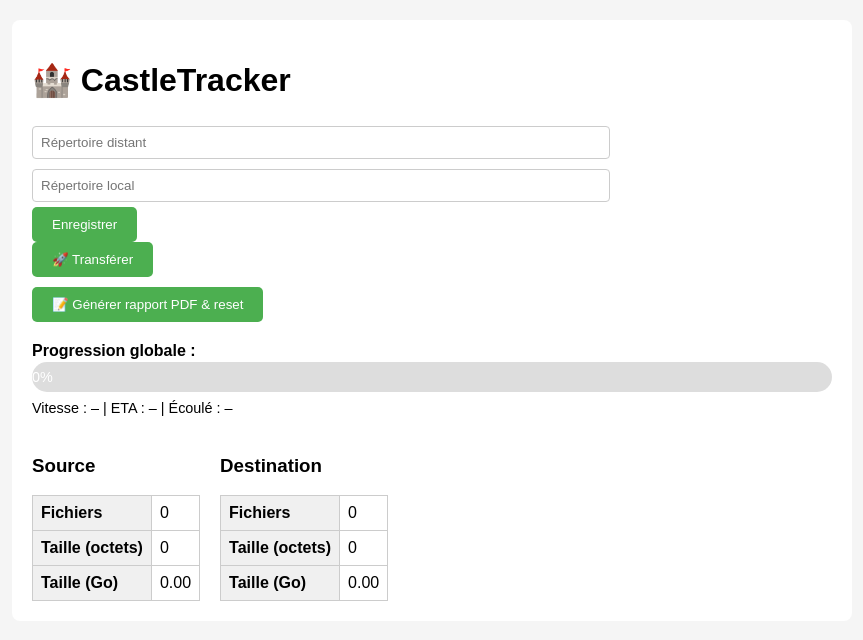
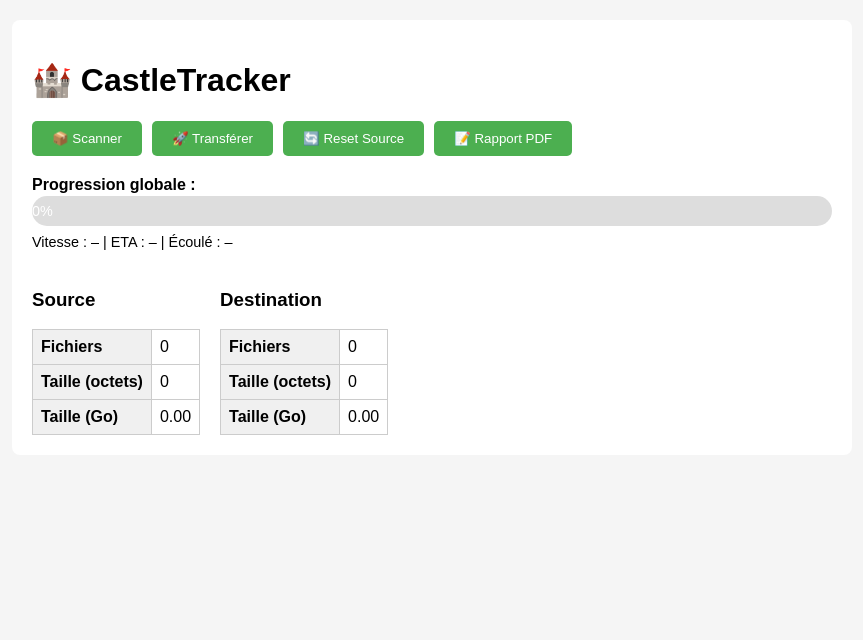
Before and after one commit to Redcat468/CastleTracker, a Flask app: template Templates/index.html in a window 1280 px wide. Shown: the top 640 px of the page, without its empty margins (208-1071 px from the left). Run offline with Flask 3, Linux system fonts and the light colour scheme; the template is opened without the code that fills it, so the values that code supplies are empty; parts of the project's set-up code (start-up, migrations or seed data) failed here and were passed over.

Commit message:
handling subfolder, simplify interface

```diff
--- a/Templates/index.html
+++ b/Templates/index.html
@@ -1,4 +1,3 @@
-<!-- templates/index.html -->
 
 <!DOCTYPE html>
 <html lang="fr">
@@ -9,9 +8,9 @@
   <style>
     body { font-family: Arial, sans-serif; background: #f5f5f5; margin:0 }
     .container { max-width:800px; margin:20px auto; background:#fff; padding:20px; border-radius:8px }
+    .actions { display:flex; flex-wrap: wrap; gap:10px; margin-bottom:20px; }
     .btn { padding:10px 20px; background:#4CAF50; color:#fff; border:none; border-radius:5px; cursor:pointer }
     .btn:hover { background:#45a049 }
-    input[type=text] { width:70%; padding:8px; margin:5px 0; border:1px solid #ccc; border-radius:4px }
     .progress-container { margin-top:20px }
     .label { margin:5px 0 2px; font-weight:bold }
     .bar-container { width:100%; background:#ddd; border-radius:20px; overflow:hidden }
@@ -38,26 +37,47 @@
         document.getElementById('local-gb').innerText       = (d.local_total_bytes/1e9).toFixed(2);
       });
     }
-    setInterval(updateProgress,1000);
+
+    document.addEventListener('DOMContentLoaded', () => {
+      // Scan
+      document.getElementById('scan-btn').addEventListener('click', () => {
+        fetch('/scan', { method: 'POST' });
+      });
+      // Transfer
+      document.getElementById('transfer-btn').addEventListener('click', () => {
+        fetch('/transfer', { method: 'POST' });
+      });
+      // Reset Source
+      document.getElementById('reset-btn').addEventListener('click', () => {
+        fetch('/progress').then(r=>r.json()).then(d=>{
+          const diff = d.remote_total_bytes - d.local_total_bytes;
+          if (confirm(`Supprimer le dossier source ?\nDifférence: ${diff} octets`)) {
+            fetch('/resetsource', { method: 'POST' })
+              .then(r=>r.json())
+              .then(j=> alert(`${j.deleted_bytes} octets supprimés`));
+          }
+        });
+      });
+      // Generate PDF
+      document.getElementById('new-btn').addEventListener('click', () => {
+        fetch('/new', { method: 'POST' });
+      });
+      // Initial progress update
+      updateProgress();
+      setInterval(updateProgress, 1000);
+    });
   </script>
 </head>
 <body>
   <div class="container">
     <h1>🏰 CastleTracker</h1>
 
-    <form method="POST" action="/">
-      <input type="text" name="remote_path" value="{{ remote_path }}" placeholder="Répertoire distant" required><br>
-      <input type="text" name="local_path"  value="{{ local_path  }}" placeholder="Répertoire local"  required><br>
-      <button type="submit" class="btn">Enregistrer</button>
-    </form>
-    <form method="POST" action="/transfer">
-      <input type="hidden" name="remote_path" value="{{ remote_path }}">
-      <input type="hidden" name="local_path"  value="{{ local_path  }}">
-      <button type="submit" class="btn">🚀 Transférer</button>
-    </form>
-    <form method="POST" action="/new" style="margin-top:10px;">
-      <button type="submit" class="btn">📝 Générer rapport PDF & reset</button>
-    </form>
+    <div class="actions">
+      <button id="scan-btn" class="btn">📦 Scanner</button>
+      <button id="transfer-btn" class="btn">🚀 Transférer</button>
+      <button id="reset-btn" class="btn">🔄 Reset Source</button>
+      <button id="new-btn" class="btn">📝 Rapport PDF</button>
+    </div>
 
     <div class="progress-container">
       <div class="label">Progression globale :</div>
--- a/app.py
+++ b/app.py
@@ -7,8 +7,7 @@ import json
 import configparser
 from datetime import datetime
 from flask import (
-    Flask, render_template, request, redirect, url_for,
-    jsonify, send_from_directory
+    Flask, render_template, jsonify, send_from_directory
 )
 from reportlab.lib.pagesizes import letter
 from reportlab.lib import colors
@@ -39,26 +38,42 @@ DEFAULT_LOCAL  = config['local']['default_path']
 LOCAL_TARGET = DEFAULT_LOCAL
 REMOTE_PATH  = DEFAULT_REMOTE
 
+# Shared state
 TRANSFER_STATS = {
-    'files':              [],   # list of {'Path', 'Size'}
-    'total_size':         0,
-    'remote_count':       0,
-    'transferred_bytes':  0,
-    'overall_pct':        0,
-    'speed_bps':          0,
-    'eta':                '',
-    'elapsed':            '',
-    'start_time':         None,
-    'end_time':           None,
+    'files': [],
+    'total_size': 0,
+    'remote_count': 0,
+    'local_count': 0,
+    'local_total_bytes': 0,
+    'transferred_bytes': 0,
+    'overall_pct': 0,
+    'speed_bps': 0,
+    'eta': '',
+    'elapsed': '',
+    'start_time': None,
+    'end_time': None,
 }
 
-# Regex patterns
+# Regex patterns for parsing rclone copy output
 GLOBAL_RE = re.compile(
     r"Transferred:\s*([\d.]+)\s*(MiB|GiB|KiB|B)\s*/\s*([\d.]+)\s*(MiB|GiB|KiB|B)"
     r",\s*(\d+)%\s*,\s*([\d.]+)\s*(KiB|MiB|GiB|B)/s\s*,\s*ETA\s*(\S+)"
 )
 ELAPSED_RE = re.compile(r"Elapsed time:\s*([0-9\.hms]+)")
 UNIT_MAP   = {'B':1, 'KiB':1024, 'MiB':1024**2, 'GiB':1024**3}
+
+# Optimization flags
+OPTIM_FLAGS = [
+    '--sftp-disable-hashcheck',
+    '--sftp-set-modtime=false',
+    '--multi-thread-streams=4',
+    '--multi-thread-cutoff=50M',
+    '--transfers=8',
+    '--checkers=16',
+    '--buffer-size=64M',
+    '--timeout=30s',
+    '--contimeout=15s'
+]
 
 
 def write_log(entry):
@@ -68,9 +83,10 @@ def write_log(entry):
 
 
 def build_rclone_args(path):
-    obsc = subprocess.run([
-        RCLONE_EXE, 'obscure', REMOTE_PASS
-    ], capture_output=True, text=True).stdout.strip()
+    obsc = subprocess.run(
+        [RCLONE_EXE, 'obscure', REMOTE_PASS],
+        capture_output=True, text=True
+    ).stdout.strip()
     return [
         f":sftp:{path}",
         '--sftp-host', REMOTE_HOST,
@@ -90,126 +106,133 @@ def get_local_stats(local_path):
                 total_size += os.path.getsize(fp)
     return total_files, total_size
 
+@app.route('/', methods=['GET'])
+def index():
+    return render_template('index.html', stats=TRANSFER_STATS)
 
-@app.route("/", methods=["GET", "POST"])
-def index():
-    global LOCAL_TARGET, REMOTE_PATH
-    if request.method == "POST":
-        LOCAL_TARGET = request.form['local_path']
-        REMOTE_PATH  = request.form['remote_path']
-        return redirect(url_for('index'))
-    return render_template(
-        "index.html",
-        stats=TRANSFER_STATS,
-        local_path=LOCAL_TARGET,
-        remote_path=REMOTE_PATH
-    )
+@app.route('/scan', methods=['POST'])
+def scan():
+    # Remote totals via rclone size
+    rargs = build_rclone_args(REMOTE_PATH)
+    size_cmd = [RCLONE_EXE, 'size', '--json'] + rargs
+    write_log(f"CMD: {' '.join(size_cmd)}")
+    sr = subprocess.run(size_cmd, capture_output=True, text=True)
+    try:
+        js = json.loads(sr.stdout)
+        TRANSFER_STATS['total_size']  = js.get('bytes', 0)
+        TRANSFER_STATS['remote_count']= js.get('count', 0)
+    except Exception:
+        TRANSFER_STATS['total_size'] = 0
+        TRANSFER_STATS['remote_count'] = 0
 
+    # Local totals via os.walk
+    lc, lb = get_local_stats(LOCAL_TARGET)
+    TRANSFER_STATS['local_count']       = lc
+    TRANSFER_STATS['local_total_bytes'] = lb
 
-@app.route("/transfer", methods=["POST"])
+    # Also store file list remotely for PDF
+    list_cmd = [RCLONE_EXE, 'lsjson', '--recursive'] + rargs
+    write_log(f"CMD: {' '.join(list_cmd)}")
+    lr = subprocess.run(list_cmd, capture_output=True, text=True)
+    try:
+        files = json.loads(lr.stdout)
+        TRANSFER_STATS['files'] = [{'Path': f['Path'], 'Size': f.get('Size',0)} for f in files]
+    except Exception:
+        TRANSFER_STATS['files'] = []
+
+    return ('', 204)
+
+@app.route('/transfer', methods=['POST'])
 def transfer():
-    global LOCAL_TARGET, REMOTE_PATH
-    REMOTE_PATH  = request.form['remote_path']
-    LOCAL_TARGET = request.form['local_path']
+    # Reset stats
+    for k in list(TRANSFER_STATS.keys()):
+        TRANSFER_STATS[k] = 0 if isinstance(TRANSFER_STATS[k], (int, float)) else None
+    TRANSFER_STATS.update({'files': [], 'eta': '', 'elapsed': '',
+                           'start_time': datetime.now(), 'end_time': None})
+    threading.Thread(target=rclone_thread, daemon=True).start()
+    return ('', 204)
 
+@app.route('/resetsource', methods=['POST'])
+def reset_source():
+    # Delete remote directory contents
+    diff = TRANSFER_STATS['total_size'] - TRANSFER_STATS['local_total_bytes']
+    rargs = build_rclone_args(REMOTE_PATH)
+    subprocess.run([RCLONE_EXE, 'delete', *rargs], capture_output=True)
     # Reset stats
-    TRANSFER_STATS.update({
-        'files': [],
-        'total_size': 0,
-        'remote_count': 0,
-        'transferred_bytes': 0,
-        'overall_pct': 0,
-        'speed_bps': 0,
-        'eta': '',
-        'elapsed': '',
-        'start_time': datetime.now(),
-        'end_time': None
-    })
+    for k in list(TRANSFER_STATS.keys()):
+        TRANSFER_STATS[k] = 0 if isinstance(TRANSFER_STATS[k], (int,float)) else None
+    TRANSFER_STATS.update({'files': [], 'eta': '', 'elapsed': ''})
+    return ('', 204)
 
-    threading.Thread(target=rclone_thread, daemon=True).start()
-    return redirect(url_for('index'))
-
-
-@app.route("/new", methods=["POST"])
+@app.route('/new', methods=['POST'])
 def new_transfer():
-    ts = datetime.now().strftime("%Y%m%d_%H%M%S")
-    fn = f"report_{ts}.pdf"
+    # ensure scan updated
+    scan()
+    ts = datetime.now().strftime('%Y%m%d_%H%M%S')
+    fn = f'report_{ts}.pdf'
     path = os.path.join(REPORT_DIR, fn)
 
     doc = SimpleDocTemplate(path, pagesize=letter)
     styles = getSampleStyleSheet()
     elems = []
 
-    # Title
-    elems.append(Paragraph("Rapport de Transfert", styles['Title']))
-    elems.append(Spacer(1, 12))
+    # Title & timestamps
+    elems.append(Paragraph('Rapport de Transfert', styles['Title']))
+    elems.append(Spacer(1,12))
+    start = TRANSFER_STATS['start_time'].strftime('%Y-%m-%d %H:%M:%S') if TRANSFER_STATS['start_time'] else '-'
+    end   = TRANSFER_STATS['end_time'].strftime('%Y-%m-%d %H:%M:%S') if TRANSFER_STATS['end_time'] else '-'
+    elems.append(Paragraph(f'Début: {start}  |  Fin: {end}', styles['Normal']))
+    elems.append(Spacer(1,12))
 
-    # Timestamps
-    start = TRANSFER_STATS['start_time'].strftime("%Y-%m-%d %H:%M:%S")
-    end = TRANSFER_STATS['end_time'].strftime("%Y-%m-%d %H:%M:%S") if TRANSFER_STATS['end_time'] else '-'
-    elems.append(Paragraph(f"Début: {start}  |  Fin: {end}", styles['Normal']))
-    elems.append(Spacer(1, 12))
-
-    # Summary table: Source vs Destination
-    local_count, local_bytes = get_local_stats(LOCAL_TARGET)
+    # Summary table
     summary_data = [
-        ["", "Source", "Destination"],
-        ["NB de fichiers", TRANSFER_STATS['remote_count'], local_count],
-        ["Taille (octets)", TRANSFER_STATS['total_size'], local_bytes],
-        ["Taille (Go)", f"{TRANSFER_STATS['total_size']/1e9:.2f}", f"{local_bytes/1e9:.2f}"],
-        ["Vitesse moyenne (MiB/s)", f"{TRANSFER_STATS['speed_bps']/1024**2:.2f}", ""],
-        ["Temps écoulé", TRANSFER_STATS['elapsed'], ""]
+        ['', 'Source', 'Destination'],
+        ['NB de fichiers', TRANSFER_STATS['remote_count'], TRANSFER_STATS['local_count']],
+        ['Taille (octets)', TRANSFER_STATS['total_size'], TRANSFER_STATS['local_total_bytes']],
+        ['Taille (Go)', f"{TRANSFER_STATS['total_size']/1e9:.2f}", f"{TRANSFER_STATS['local_total_bytes']/1e9:.2f}"],
+        ['Vitesse moyenne (MiB/s)', f"{TRANSFER_STATS['speed_bps']/1024**2:.2f}", ''],
+        ['Temps écoulé', TRANSFER_STATS['elapsed'], '']
     ]
-    t = Table(summary_data, hAlign='LEFT', colWidths=[150, 100, 100])
+    t = Table(summary_data, hAlign='LEFT', colWidths=[150,100,100])
     t.setStyle(TableStyle([
-        ('BACKGROUND', (0,0), (-1,0), colors.lightgrey),
-        ('GRID',       (0,0), (-1,-1), 0.5, colors.grey),
-        ('FONTNAME',   (0,0), (-1,0), 'Helvetica-Bold'),
+        ('BACKGROUND',(0,0),(-1,0),colors.lightgrey),
+        ('GRID',(0,0),(-1,-1),0.5,colors.grey),
+        ('FONTNAME',(0,0),(-1,0),'Helvetica-Bold'),
     ]))
     elems.append(t)
-    elems.append(Spacer(1, 24))
+    elems.append(Spacer(1,24))
 
-    # Files table
-    elems.append(Paragraph("Détails des fichiers transférés", styles['Heading2']))
-    elems.append(Spacer(1, 12))
-    files_data = [['Chemin', 'Taille (octets)']] + [
-        [f['Path'], f['Size']] for f in TRANSFER_STATS['files']
-    ]
-    tf = Table(files_data, hAlign='LEFT', colWidths=[350, 120])
+    # Files details
+    elems.append(Paragraph('Détails des fichiers transférés', styles['Heading2']))
+    elems.append(Spacer(1,12))
+    files_data = [['Chemin','Taille (octets)']] + [[f['Path'], f['Size']] for f in TRANSFER_STATS['files']]
+    tf = Table(files_data, hAlign='LEFT', colWidths=[350,120])
     tf.setStyle(TableStyle([
-        ('BACKGROUND', (0,0), (-1,0), colors.lightgrey),
-        ('GRID',       (0,0), (-1,-1), 0.5, colors.grey),
-        ('FONTNAME',   (0,0), (-1,0), 'Helvetica-Bold'),
+        ('BACKGROUND',(0,0),(-1,0),colors.lightgrey),
+        ('GRID',(0,0),(-1,-1),0.5,colors.grey),
+        ('FONTNAME',(0,0),(-1,0),'Helvetica-Bold'),
     ]))
     elems.append(tf)
-
     doc.build(elems)
 
-    # Reset for next transfer
-    TRANSFER_STATS.update({
-        'files': [],
-        'total_size': 0,
-        'remote_count': 0,
-        'transferred_bytes': 0,
-        'overall_pct': 0,
-        'speed_bps': 0,
-        'eta': '',
-        'elapsed': '',
-        'start_time': None,
-        'end_time': None
-    })
+    # Reset stats after PDF
+    for k in list(TRANSFER_STATS.keys()):
+        TRANSFER_STATS[k] = 0 if isinstance(TRANSFER_STATS[k], (int,float)) else None
+    TRANSFER_STATS.update({'files': [], 'eta': '', 'elapsed': '',
+                           'start_time': None, 'end_time': None})
 
-    return redirect(url_for('download_report', filename=fn))
-
+    return send_from_directory(REPORT_DIR, fn, as_attachment=True)
 
 @app.route('/reports/<filename>')
 def download_report(filename):
     return send_from_directory(REPORT_DIR, filename, as_attachment=True)
 
-
-@app.route("/progress")
+@app.route('/progress')
 def progress():
+    # Mise à jour dynamique des stats locales à chaque appel
     local_count, local_bytes = get_local_stats(LOCAL_TARGET)
+    TRANSFER_STATS['local_count']       = local_count
+    TRANSFER_STATS['local_total_bytes'] = local_bytes
     return jsonify({
         'percent':            TRANSFER_STATS['overall_pct'],
         'speed':              f"{TRANSFER_STATS['speed_bps']/1024**2:.2f} MiB/s",
@@ -217,50 +240,33 @@ def progress():
         'elapsed':            TRANSFER_STATS['elapsed'],
         'remote_count':       TRANSFER_STATS['remote_count'],
         'remote_total_bytes': TRANSFER_STATS['total_size'],
-        'local_count':        local_count,
-        'local_total_bytes':  local_bytes,
+        'local_count':        TRANSFER_STATS['local_count'],
+        'local_total_bytes':  TRANSFER_STATS['local_total_bytes'],
     })
 
 
 def rclone_thread():
-    TRANSFER_STATS['start_time'] = datetime.now()
+    scan()
     args = build_rclone_args(REMOTE_PATH)
-    ls = subprocess.run([RCLONE_EXE, 'lsjson'] + args,
-                        capture_output=True, text=True)
-    try:
-        files = json.loads(ls.stdout)
-        TRANSFER_STATS['files']       = [
-            {'Path': f['Path'], 'Size': f.get('Size', 0)}
-            for f in files
-        ]
-        TRANSFER_STATS['total_size']  = sum(f.get('Size', 0) for f in files)
-        TRANSFER_STATS['remote_count']= len(files)
-    except Exception:
-        pass
-
-    cmd = [RCLONE_EXE, 'copy', *args, LOCAL_TARGET,
-           '--stats', '1s', '--log-level', 'INFO']
+    cmd = [RCLONE_EXE, 'copy', *args, LOCAL_TARGET, '--stats', '1s', '--log-level', 'INFO'] + OPTIM_FLAGS
     write_log("CMD: " + " ".join(cmd))
-    proc = subprocess.Popen(
-        cmd, stdout=subprocess.PIPE, stderr=subprocess.STDOUT, text=True
-    )
+    proc = subprocess.Popen(cmd, stdout=subprocess.PIPE,
+                            stderr=subprocess.STDOUT, text=True)
     for raw in proc.stdout:
         line = raw.strip()
         m = GLOBAL_RE.search(line)
         if m:
-            tv, tu, _, _, pct, sv, su, eta = m.groups()
-            TRANSFER_STATS['transferred_bytes'] = int(float(tv) * UNIT_MAP[tu])
+            tv,tu,_,_,pct,sv,su,eta = m.groups()
+            TRANSFER_STATS['transferred_bytes'] = int(float(tv)*UNIT_MAP[tu])
             TRANSFER_STATS['overall_pct']       = int(pct)
-            TRANSFER_STATS['speed_bps']         = float(sv) * UNIT_MAP[su]
+            TRANSFER_STATS['speed_bps']         = float(sv)*UNIT_MAP[su]
             TRANSFER_STATS['eta']               = eta
         me = ELAPSED_RE.search(line)
         if me:
             TRANSFER_STATS['elapsed'] = me.group(1)
-
     TRANSFER_STATS['end_time'] = datetime.now()
     TRANSFER_STATS['overall_pct'] = 100
     write_log("Transfer complete")
 
-
-if __name__ == "__main__":
-    app.run(debug=True, port=5000, host="0.0.0.0")
+if __name__ == '__main__':
+    app.run(debug=True, port=5000, host='0.0.0.0')
```
Also changed, not shown: 15 other files.
